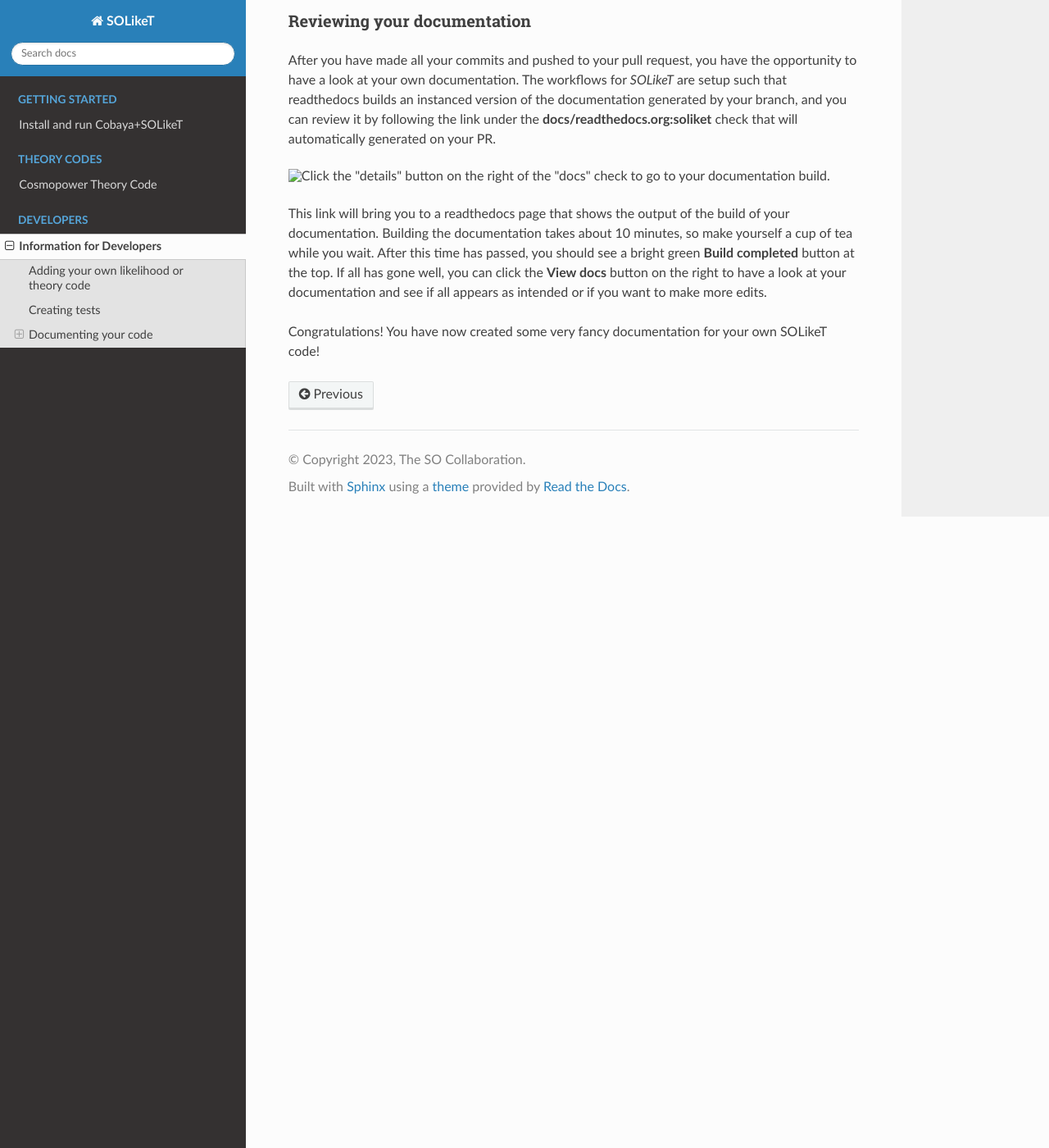
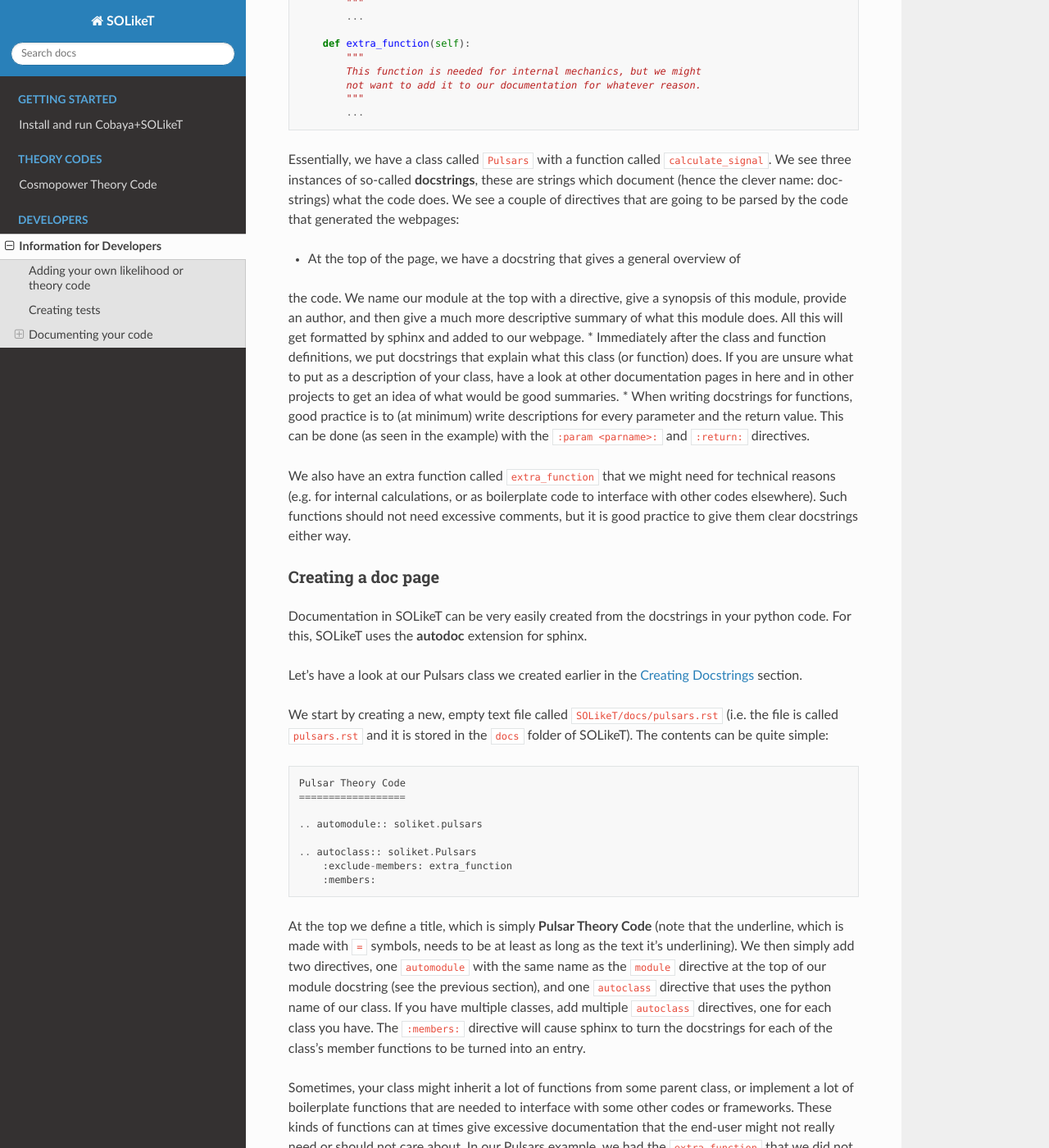
Before and after one commit to simonsobs/SOLikeT, a Sphinx documentation site: the page built from docs/developers.rst, in a window 1280 px wide and 1400 px high, scrolled down 1202 px. Shown: the whole window at 82% size. Built offline with Sphinx 7.4.7 and the Read the Docs theme 2.0.0, drawn with Linux system fonts in a browser that asks for light colours; pages that are not in the unit, such as notebooks, are missing from menus; some of the changed text lies outside the part shown.

Commit message:
Finished documentation documentation

```diff
--- a/docs/developers.rst
+++ b/docs/developers.rst
@@ -33,9 +33,123 @@ to an existing page.
 Creating Docstrings
 ^^^^^^^^^^^^^^^^^^^
 
+Let's assume we have made a theory code called ``Pulsars`` that exists in SOLikeT
+thanks to our amazing python skills, and now we want to document its use so that
+other people can use it as well. Say we put this in ``soliket/Pulsars.py``, and it
+looks something like this:
+
+.. code:: python
+
+   """
+   .. module:: soliket.pulsars
+
+   :Synopsis: A theory code that models a pulsar signal.
+   :Author: Jocelyn Bell
+
+   We can give a much longer description of our code here. All text we put
+   up here will appear at the top of our page in the end for our very long
+   description.
+   """
+
+   class Pulsars(Theory):
+       """A Pulsar theory code for SOLikeT."""
+
+       def calculate_signal(self, distance, mass):
+           """
+           Given a pulsar of mass ``mass`` (in solar masses) and a distance
+           ``distance`` (in parsecs), calculate a mock signal of a pulse.
+
+           :param distance: the distance to the pulsar (in pc).
+           :param mass: the mass of the pulsar (in Msun)
+
+           :return: A tuple of two arrays, one with some times t (in seconds)
+               over which this signal was measured, and one with some fluxes
+               (in Jy) for the strength of the signal.
+           """
+           ...
+
+       def extra_function(self):
+           """
+           This function is needed for internal mechanics, but we might
+           not want to add it to our documentation for whatever reason.
+           """
+           ...
+
+Essentially, we have a class called ``Pulsars`` with a function called
+``calculate_signal``. We see three instances of so-called **docstrings**, these
+are strings which document (hence the clever name: doc-strings) what the code
+does. We see a couple of directives that are going to be parsed by the code
+that generated the webpages:
+
+* At the top of the page, we have a docstring that gives a general overview of
+the code. We name our module at the top with a directive, give a synopsis of
+this module, provide an author, and then give a much more descriptive summary
+of what this module does. All this will get formatted by sphinx and added to
+our webpage.
+* Immediately after the class and function definitions, we put docstrings that
+explain what this class (or function) does. If you are unsure what to put as
+a description of your class, have a look at other documentation pages in
+here and in other projects to get an idea of what would be good summaries.
+* When writing docstrings for functions, good practice is to (at minimum) write
+descriptions for every parameter and the return value. This can be done (as
+seen in the example) with the ``:param <parname>:`` and ``:return:`` directives.
+
+We also have an extra function called ``extra_function`` that we might need for
+technical reasons (e.g. for internal calculations, or as boilerplate code to
+interface with other codes elsewhere). Such functions should not need excessive
+comments, but it is good practice to give them clear docstrings either way.
+
 
 Creating a doc page
 ^^^^^^^^^^^^^^^^^^^
+
+Documentation in SOLikeT can be very easily created from the docstrings  in your
+python code. For this, SOLikeT uses the **autodoc** extension for sphinx.
+
+Let's have a look at our Pulsars class we created earlier in the
+`Creating Docstrings`_ section.
+
+We start by creating a new, empty text file called ``SOLikeT/docs/pulsars.rst``
+(i.e. the file is called ``pulsars.rst`` and it is stored in the ``docs`` folder
+of SOLikeT). The contents can be quite simple:
+
+.. code::
+
+   Pulsar Theory Code
+   ==================
+
+   .. automodule:: soliket.pulsars
+
+   .. autoclass:: soliket.Pulsars
+       :exclude-members: extra_function
+       :members:
+
+At the top we define a title, which is simply **Pulsar Theory Code** (note that
+the underline, which is made with ``=`` symbols, needs to be at least as long
+as the text it's underlining). We then simply add two directives, one
+``automodule`` with the same name as the ``module`` directive at the top of
+our module docstring (see the previous section), and one ``autoclass``
+directive that uses the python name of our class. If you have multiple classes,
+add multiple ``autoclass`` directives, one for each class you have. The
+``:members:`` directive will cause sphinx to turn the docstrings for each of the
+class's member functions to be turned into an entry.
+
+Sometimes, your class might inherit a lot of functions from some parent class,
+or implement a lot of boilerplate functions that are needed to interface with
+some other codes or frameworks. These kinds of functions can at times give
+excessive documentation that the end-user might not really need or should not
+care about. In our Pulsars example, we had the ``extra_function`` that we did
+not want to add to our docs page. For this, there exists the
+``:exclude-members:`` directive, that will skip given functions that people
+might not need.
+
+
+Obviously, there are many many more ways in which you can make your documentation
+better than whatever example we can come up with. We highly recommend you to
+explore the docstrings written by other people, both inside and outside the
+SOLikeT codes, to improve on your skills to get other people to understand
+your code. The better your documentation, the more likely that other people
+will use your codes for better science.
 
 
 Adding your documentation to the index
@@ -61,9 +175,10 @@ something like this:
       cosmopower
 
 Simply take the name of the file you created in the `Creating a doc page`_
-section and add it to the list of sections in the correct category. For example,
-if I just created my own ``cmb`` code and wanted to add a page with that name to
-the index, I would simply add a line ``cmb`` between ``ccl`` and ``cosmopower``.
+section and add it to the list of sections in the correct category. In our case,
+we would add a ``pulsars`` entry under the ``cosmopower`` entry. After recompiling,
+our page will now appear with a neat little ``Pulsars`` entry in the table of
+contents.
 
 
 Reviewing your documentation
@@ -76,7 +191,7 @@ documentation generated by your branch, and you can review it by following
 the link under the **docs/readthedocs.org:soliket** check that will
 automatically generated on your PR.
 
-.. image:: image/pr_docs_build.png
+.. image:: images/pr_docs_build.png
    :alt: Click the "details" button on the right of the "docs" check to go to your documentation build.
 
 This link will bring you to a readthedocs page that shows the output of the
```
